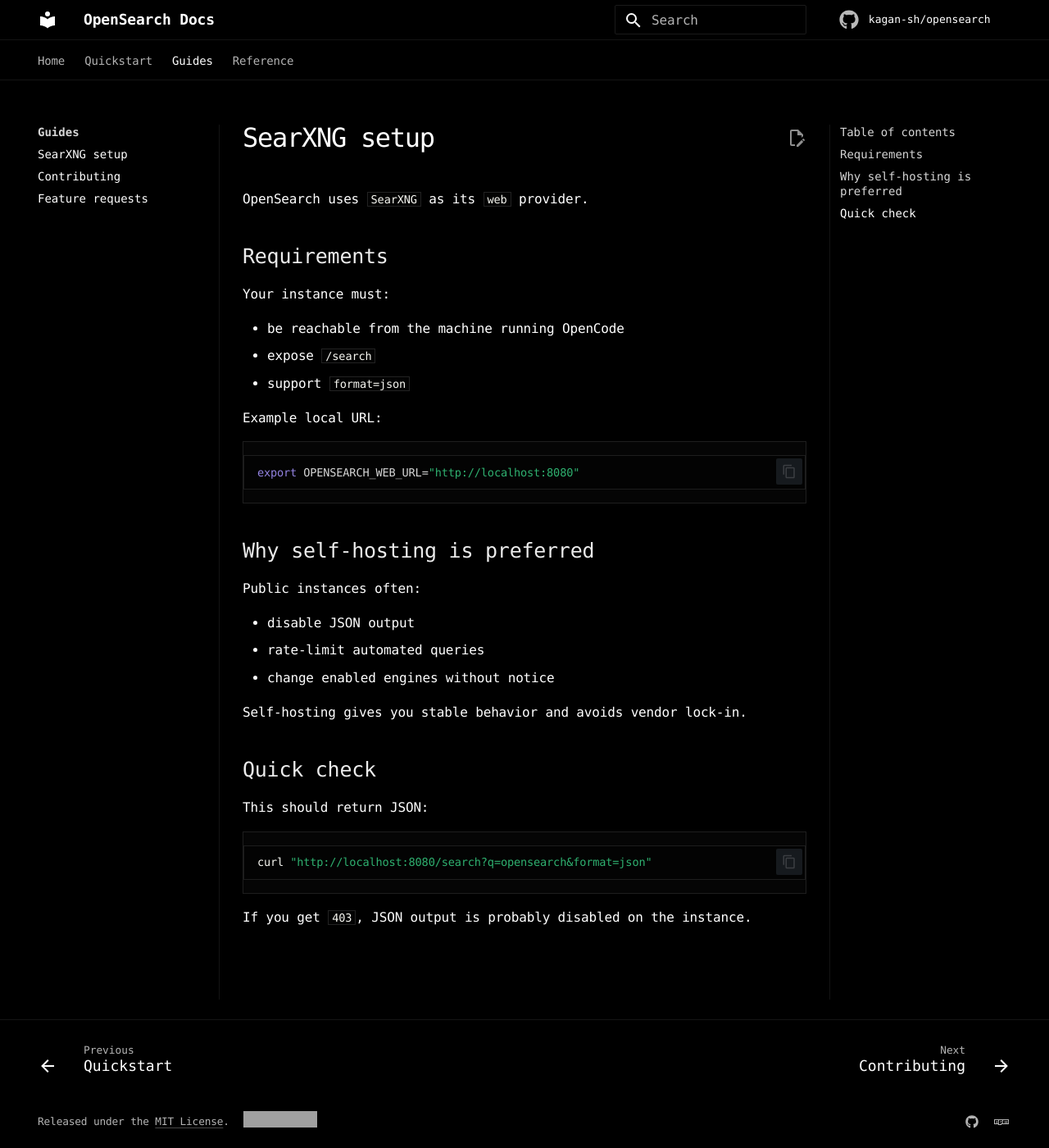
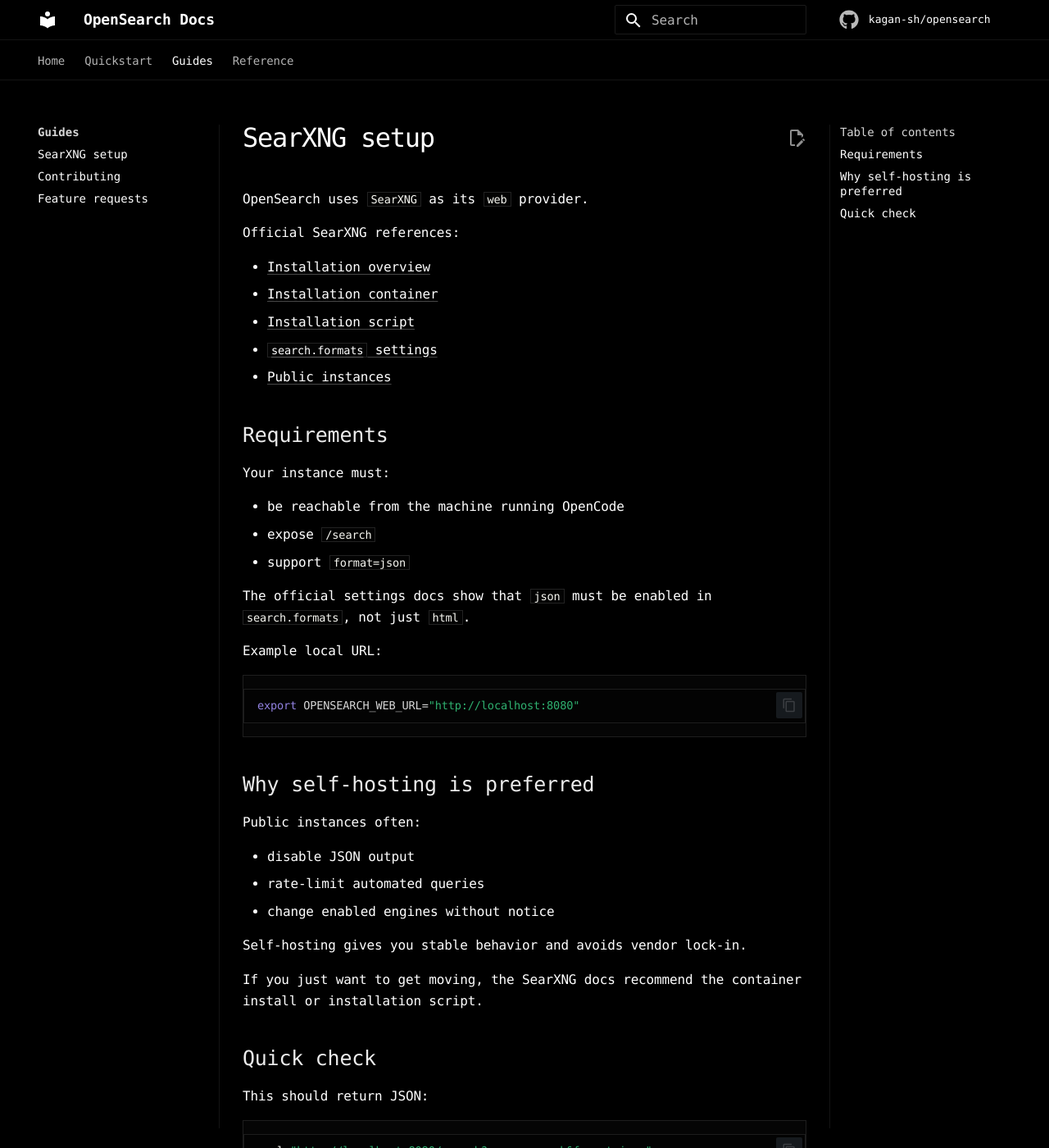
Before and after one commit to kagan-sh/opensearch, an MkDocs documentation site: the page built from docs/guides/searxng.md, in a window 1280 px wide and 1400 px high. Shown: the whole window at 82% size. Built offline with MkDocs 1.6.1 and Material for MkDocs 9.7.7, drawn with Linux system fonts in a browser that asks for light colours; comment, search, counter and statistics services are not loaded; grey boxes are pictures that could not be loaded.

Commit message:
docs: add official searxng setup references
Ultraworked with [Sisyphus](https://github.com/code-yeongyu/oh-my-opencode)

Co-authored-by: Sisyphus <clio-agent@sisyphuslabs.ai>

```diff
--- a/docs/guides/searxng.md
+++ b/docs/guides/searxng.md
@@ -7,6 +7,14 @@
 
 OpenSearch uses `SearXNG` as its `web` provider.
 
+Official SearXNG references:
+
+- [Installation overview](https://docs.searxng.org/admin/installation.html)
+- [Installation container](https://docs.searxng.org/admin/installation-docker.html)
+- [Installation script](https://docs.searxng.org/admin/installation-scripts.html)
+- [`search.formats` settings](https://docs.searxng.org/admin/settings/settings_search.html)
+- [Public instances](https://searx.space)
+
 ## Requirements
 
 Your instance must:
@@ -14,6 +22,8 @@
 - be reachable from the machine running OpenCode
 - expose `/search`
 - support `format=json`
+
+The official settings docs show that `json` must be enabled in `search.formats`, not just `html`.
 
 Example local URL:
 
@@ -31,6 +41,8 @@
 
 Self-hosting gives you stable behavior and avoids vendor lock-in.
 
+If you just want to get moving, the SearXNG docs recommend the container install or installation script.
+
 ## Quick check
 
 This should return JSON:
```
